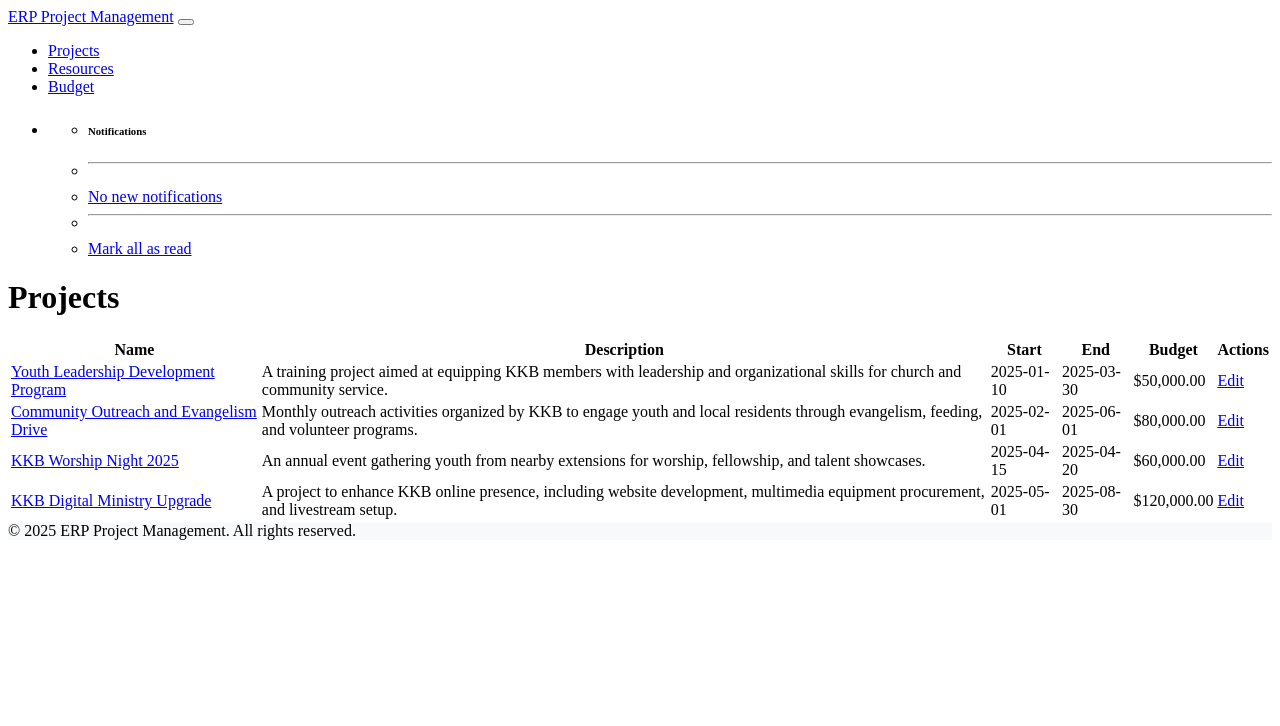
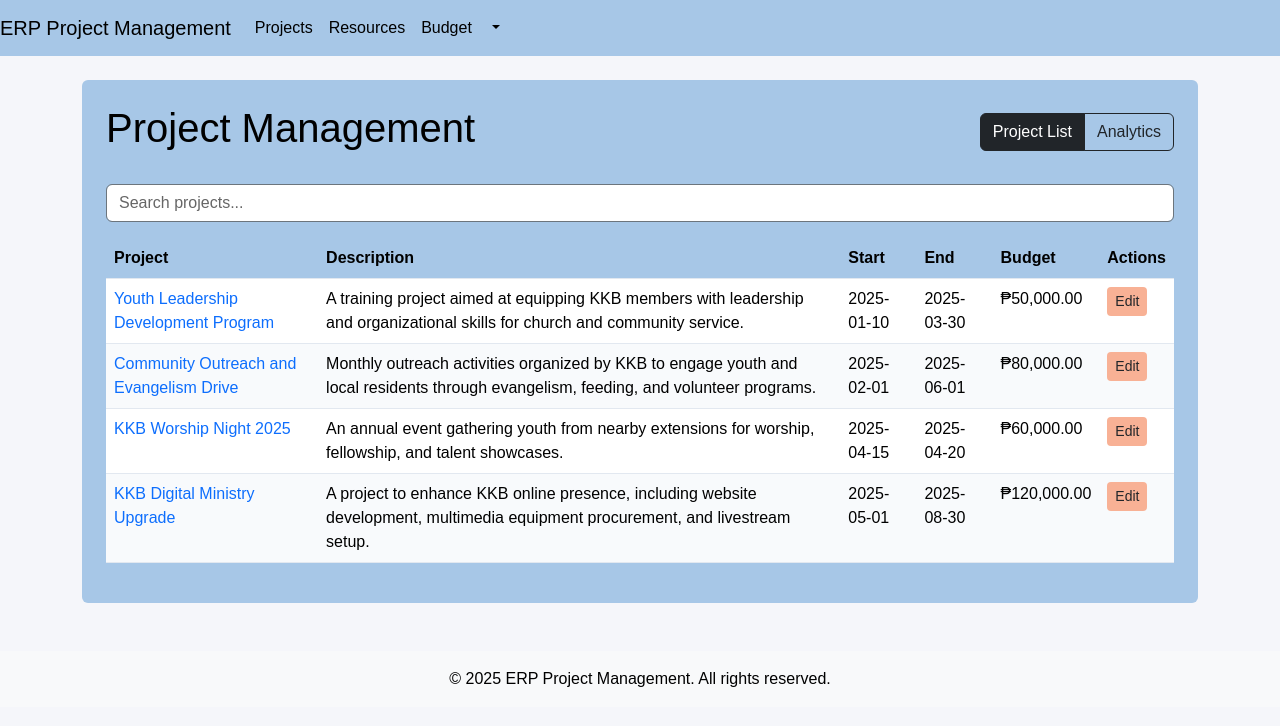
Before and after one commit to oshuworks/church_system, a PHP site: page / in a window 1280 px wide. Shown: the top 726 px of the page. Run offline with PHP 8.4, Linux system fonts and the light colour scheme; data comes from the database, SQL or seed files in the repository.

Commit message:
Update index.php with design

```diff
--- a/erp_project_management/index.php
+++ b/erp_project_management/index.php
@@ -1,12 +1,57 @@
-<?php
-include 'includes/navbar.php';
-?>
+<!DOCTYPE html>
+<html lang="en">
+<head>
+    <meta charset="UTF-8" />
+    <title>Resourcify - Project Management</title>
+    <meta name="viewport" content="width=device-width, initial-scale=1" />
+
+    <!-- Bootstrap -->
+    <link href="https://cdn.jsdelivr.net/npm/bootstrap@5.3.0/dist/css/bootstrap.min.css" rel="stylesheet" />
+
+    <!-- Your UI theme -->
+    <link rel="stylesheet" href="css/resources.css" />
+    <link rel="stylesheet" href="css/navbar.css" />
+</head>
+
+<body class="bg-primary-bg">
+
+<?php include 'includes/navbar.php'; ?>
+
 <div class="container mt-4">
-    <h1>Projects</h1>
-    <table class="table table-striped table-bordered">
-        <thead class="thead-dark">
+
+    <!-- PROJECT LISTING -->
+    <div id="projects-listing" class="card secondary-card p-4">
+
+        <!-- HEADER -->
+        <div class="d-flex justify-content-between align-items-center mb-4">
+            <h1>Project Management</h1>
+            <div class="btn-group" role="group">
+
+                <input type="radio" class="btn-check" name="projectView" id="projectListView" autocomplete="off" checked>
+                <label class="btn btn-outline-dark" for="projectListView" onclick="setProjectView('list')">
+                    Project List
+                </label>
+
+                <input type="radio" class="btn-check" name="projectView" id="projectAnalyticsView" autocomplete="off">
+                <label class="btn btn-outline-dark" for="projectAnalyticsView" onclick="setProjectView('analytics')">
+                    Analytics
+                </label>
+
+            </div>
+        </div>
+
+        <!-- SEARCH -->
+        <div class="mb-3">
+            <input type="text" class="form-control bg-dark text-dark border-secondary"
+                   id="projectSearchInput" placeholder="Search projects...">
+        </div>
+
+        <!-- TABLE -->
+        <div class="table-responsive">
+            <table class="table table-dark">
+                <thead>
                     <tr>
-                <th>Name</th>
+                        <th>Project</th>
                         <th>Description</th>
                         <th>Start</th>
                         <th>End</th>
@@ -14,24 +59,109 @@
                         <th>Actions</th>
                     </tr>
                 </thead>
+
                 <tbody>
                     <?php
                     include 'includes/db.php';
                     $result = $conn->query("SELECT * FROM projects");
+
+                    if ($result->num_rows === 0) {
+                        echo "<tr><td colspan='6' class='text-center text-muted'>No projects found</td></tr>";
+                    }
+
                     while ($row = $result->fetch_assoc()) {
                         echo "<tr>";
-                echo "<td><a href='project-details.php?project_id=" . $row['project_id'] . "'>" . htmlspecialchars($row['name']) . "</a></td>";
+
+                        // UPDATED LINK (BLUE LIKE NORMAL LINK)
+                        echo "<td>
+                                <a class='text-decoration-none text-primary'
+                                   href='project-details.php?project_id=" . $row['project_id'] . "'>
+                                   " . htmlspecialchars($row['name']) . "
+                                </a>
+                              </td>";
+
                         echo "<td>" . htmlspecialchars($row['description']) . "</td>";
                         echo "<td>" . $row['start_date'] . "</td>";
                         echo "<td>" . $row['end_date'] . "</td>";
-                echo "<td>$" . number_format($row['budget'], 2) . "</td>";
-                echo "<td><a href='#' class='btn btn-sm btn-primary'>Edit</a></td>";
+                        echo "<td>₱" . number_format($row['budget'], 2) . "</td>";
+                        echo "<td>
+                                <a href='edit-project.php?id=" . $row['project_id'] . "'
+                                   class='btn btn-sm accent-btn text-dark'>
+                                   Edit
+                                </a>
+                              </td>";
                         echo "</tr>";
                     }
                     ?>
                 </tbody>
             </table>
         </div>
-<?php
-include 'includes/footer.php';
-?>
+    </div>
+
+    <!-- ANALYTICS VIEW (HIDDEN INITIALLY) -->
+    <div id="projects-analytics" class="card secondary-card p-4 d-none">
+        <div class="d-flex justify-content-between align-items-center mb-4">
+            <h1>Project Analytics</h1>
+            <button class="btn btn-outline-dark" onclick="refreshProjectAnalytics()">
+                Refresh
+            </button>
+        </div>
+
+        <div class="row mb-4">
+            <div class="col-md-3 mb-3">
+                <div class="card bg-primary text-white p-3 text-center">
+                    <h3 id="total-projects">0</h3>
+                    <p>Total Projects</p>
+                </div>
+            </div>
+
+            <div class="col-md-3 mb-3">
+                <div class="card bg-success text-white p-3 text-center">
+                    <h3 id="projects-active">0</h3>
+                    <p>Active Projects</p>
+                </div>
+            </div>
+
+            <div class="col-md-3 mb-3">
+                <div class="card bg-warning p-3 text-center">
+                    <h3 id="projects-upcoming">0</h3>
+                    <p>Upcoming Projects</p>
+                </div>
+            </div>
+
+            <div class="col-md-3 mb-3">
+                <div class="card bg-danger text-white p-3 text-center">
+                    <h3 id="projects-overdue">0</h3>
+                    <p>Overdue Projects</p>
+                </div>
+            </div>
+        </div>
+
+        <!-- CHART AREA -->
+        <div class="card bg-dark p-3">
+            <h5 class="text-dark">Project Timeline Overview</h5>
+            <canvas id="projectsTimelineChart"></canvas>
+        </div>
+    </div>
+
+</div>
+
+<?php include 'includes/footer.php'; ?>
+
+<script src="https://cdn.jsdelivr.net/npm/bootstrap@5.3.0/dist/js/bootstrap.bundle.min.js"></script>
+
+<script>
+// View switch
+function setProjectView(mode) {
+    document.getElementById("projects-listing").classList.toggle("d-none", mode !== 'list');
+    document.getElementById("projects-analytics").classList.toggle("d-none", mode !== 'analytics');
+}
+
+// Placeholder
+function refreshProjectAnalytics() {
+    console.log("refresh analytics...");
+}
+</script>
+
+</body>
+</html>
```
Lines whose indentation alone changed are shown as unchanged.
